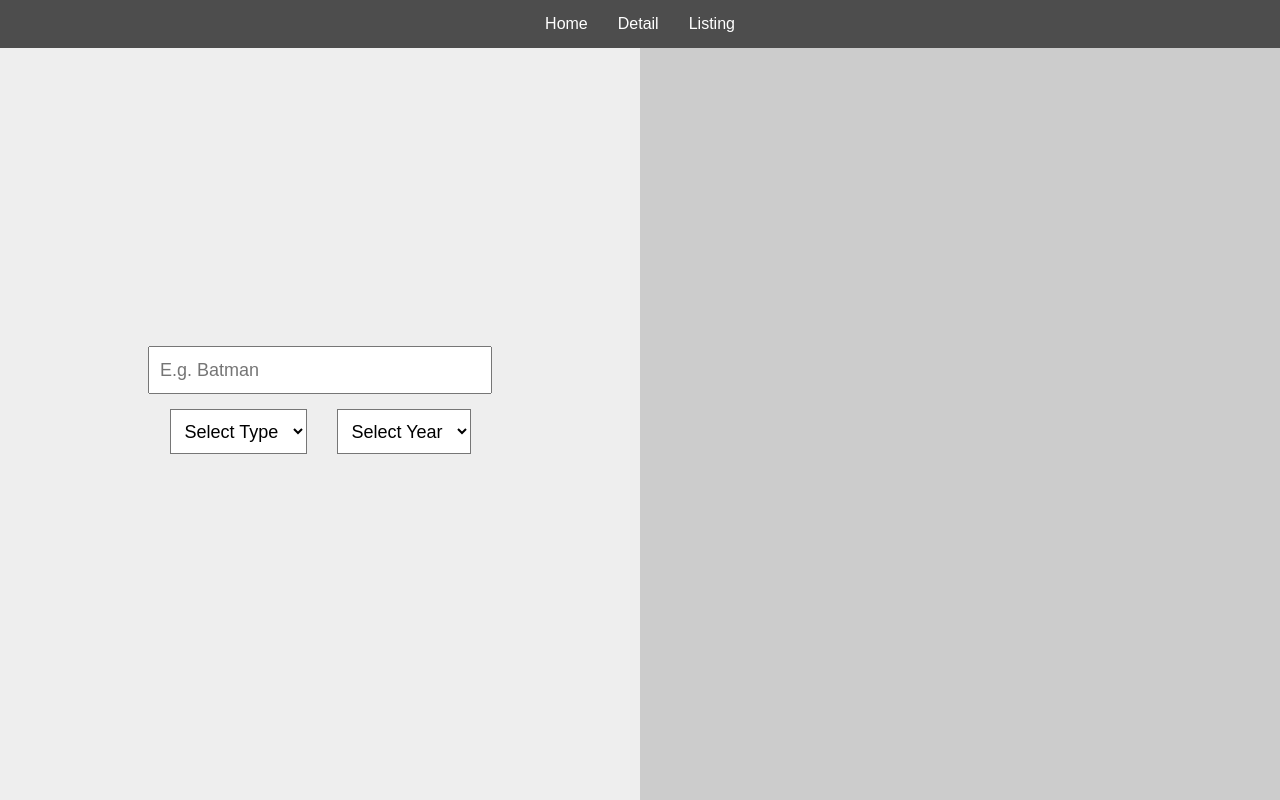
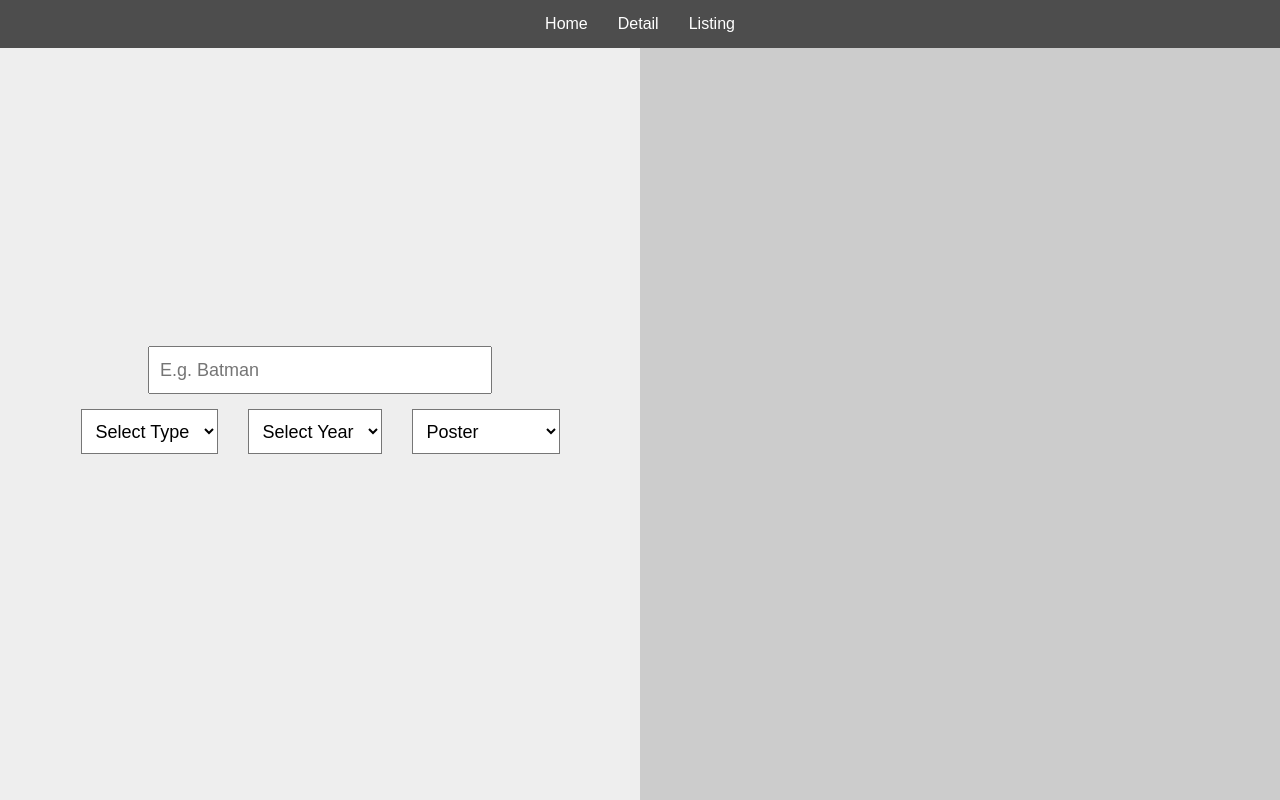
Before and after one commit to abhisharkjangir/reactomdb, a React (Create React App) app: page / in a window 1280 px wide. Built offline with nearby package versions, Linux system fonts and the light colour scheme.

Commit message:
poster filter

```diff
--- a/src/components/commoncomponents.js
+++ b/src/components/commoncomponents.js
@@ -15,7 +15,7 @@ class Header extends Component{
 class LeftPart extends Component {
   constructor(props) {
     super(props);
-    this.state = {search: '',year :'',type:''};
+    this.state = {search: '',year :'',type:'',poster:''};
     this.handleChange = this.handleChange.bind(this);
   }
 
@@ -26,7 +26,8 @@ class LeftPart extends Component {
       let filter = {
         search : this.state.search,
         year : this.state.year,
-        type:this.state.type
+        type:this.state.type,
+        poster : this.state.poster
       };
       this.props.searchFun(filter);
     });
@@ -56,6 +57,11 @@ class LeftPart extends Component {
           <select placeholder="Select Year" onChange={this.handleChange('year')}>
             <option value="">Select Year</option>
             {yearList.map(yr => <option key={yr} value={yr}>{yr}</option>)}
+          </select>
+          <select placeholder="Poster" onChange={this.handleChange('poster')}>
+            <option value="">Poster</option>
+            <option value="a">Available</option>
+            <option value="n">Not Available</option>
           </select>
           {/* <input style={input} className="input-box" name="Year" value={this.state.year} type="text" placeholder="E.g. 2017" onChange={this.handleChange('year')} /><br/> */}
         </div>
@@ -110,6 +116,13 @@ class Container extends Component {
         url = url + '&year=' + filter.year;
       }else {
         url = url + '?year=' + filter.year;
+      }
+    }
+    if (filter.poster) {
+      if (filter.type || filter.year) {
+        url = url + '&poster=' + filter.poster;
+      }else {
+        url = url + '?poster=' + filter.poster;
       }
     }
     fetch(url)
```
